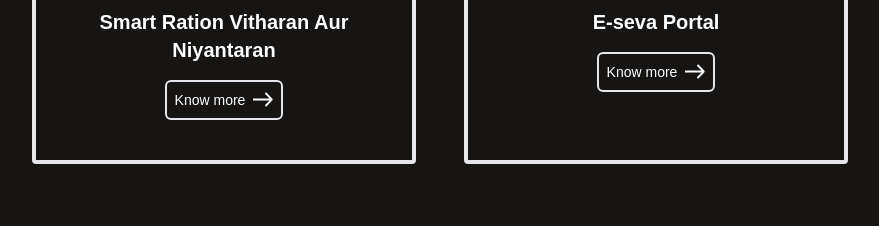
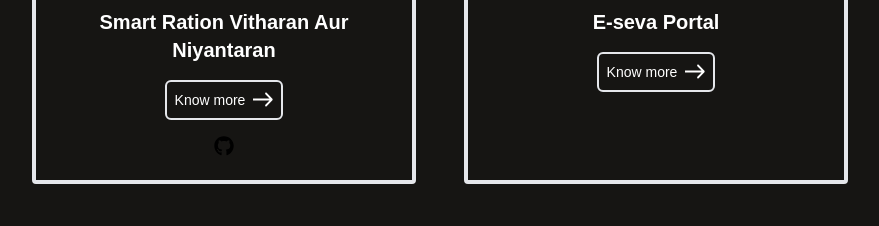
Before and after one commit to saiganesh1976/Portfolio_sai, a React (Vite) app: page / in a window 1280 px wide. Shown: the part 3580-3806 px from the top of the page, without its empty margins (200-1079 px from the left). Built offline with nearby package versions, Linux system fonts and the light colour scheme.

Commit message:
Update Projects.jsx

```diff
--- a/src/Components/Projects/Projects.jsx
+++ b/src/Components/Projects/Projects.jsx
@@ -7,6 +7,7 @@
 import arrow_icon from '../../assets/arrow_icon.svg'
 import Eseva from "../../assets/e-seva.png";
 import eration from "../../assets/eration.png";
+import { FaGithub } from "react-icons/fa";
 const Projects = () => {
   return (
     <div
@@ -33,6 +34,14 @@
                 <button className="text-sm font-medium p-2 bg-transparent border-2 hover:bg-violet-600 rounded-md flex my-4 mx-auto items-center gap-2">
                   Know more <img src={arrow_icon} alt="" className="w-5" />
                 </button>
+              </a>
+              <a
+                href="https://github.com/saiganesh1976/menstore"
+                target="_blank"
+                rel="noopener noreferrer"
+                className="flex items-center justify-center text-black dark:text-white hover:text-violet-500 text-xl"
+              >
+                <FaGithub />
               </a>
             </div>
           </div>
```
